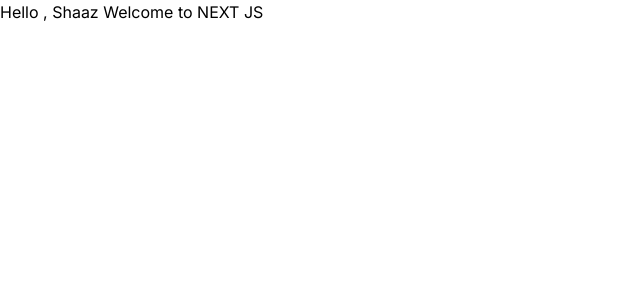
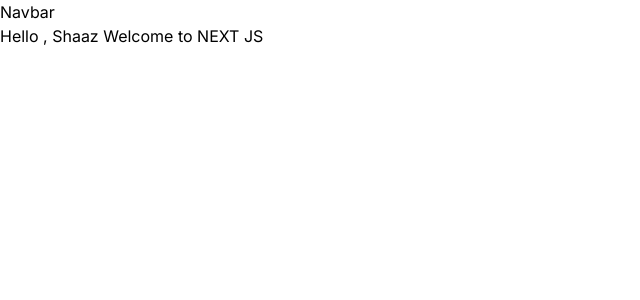
Before and after one commit to Shaaz383/my-music-website, a Next.js app: page / in a window 1280 px wide. Shown: the top 300 px of the page, without its empty margins (0-640 px from the left). Built offline with nearby package versions, Linux system fonts and the light colour scheme.

Commit message:
setup demo navbar

```diff
--- a/src/app/layout.tsx
+++ b/src/app/layout.tsx
@@ -1,6 +1,7 @@
 import type { Metadata } from "next";
 import { Inter } from "next/font/google";
 import "./globals.css";
+import Navbar from "@/components/Navbar";
 
 const inter = Inter({ subsets: ["latin"] });
 
@@ -17,7 +18,7 @@
   return (
     <html lang="en">
       <body className={inter.className}>
-
+        <Navbar/>
         {children}
         </body>
     </html>
--- /dev/null
+++ b/src/components/Navbar.tsx
@@ -0,0 +1,9 @@
+import React from 'react'
+
+const Navbar = () => {
+  return (
+    <div>Navbar</div>
+  )
+}
+
+export default Navbar
```
